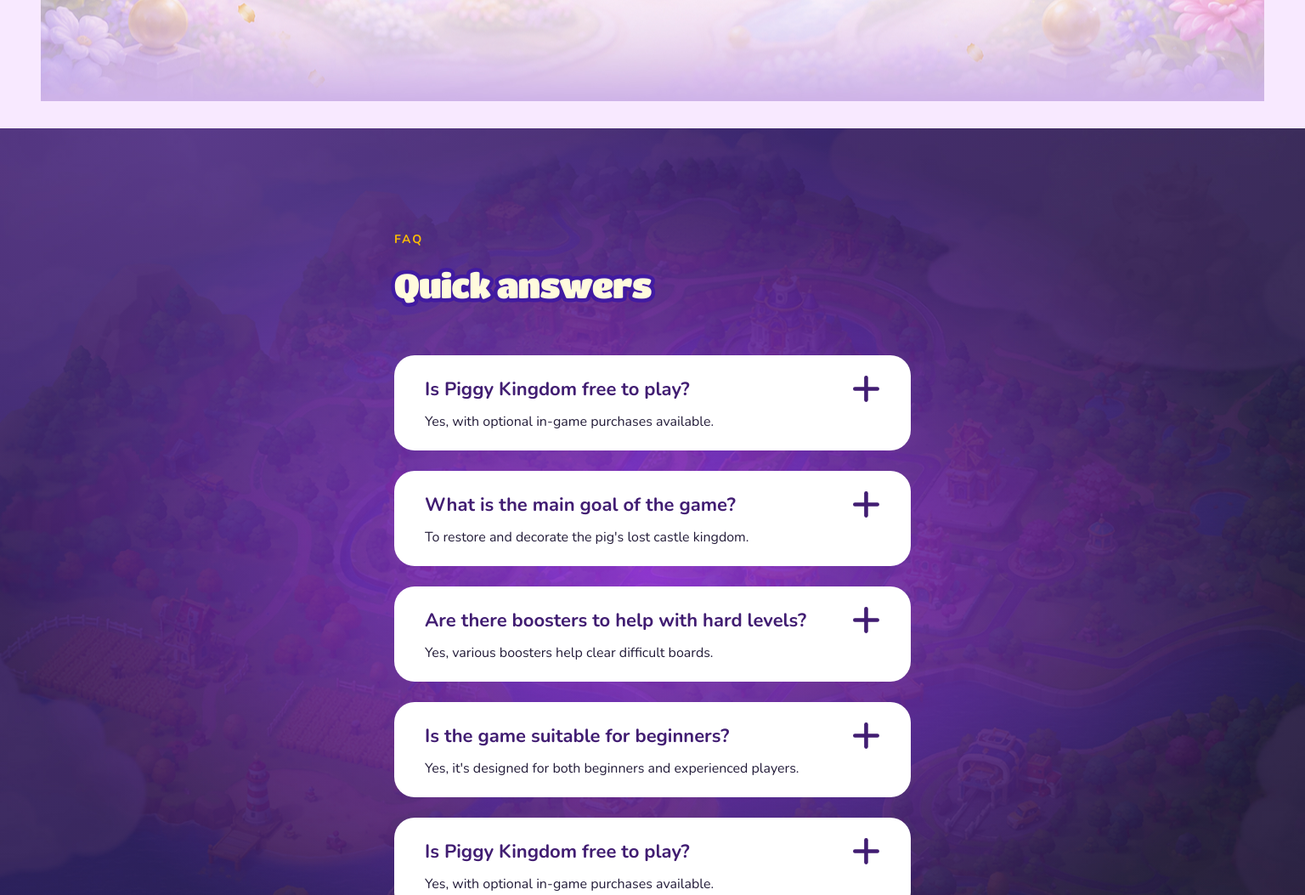
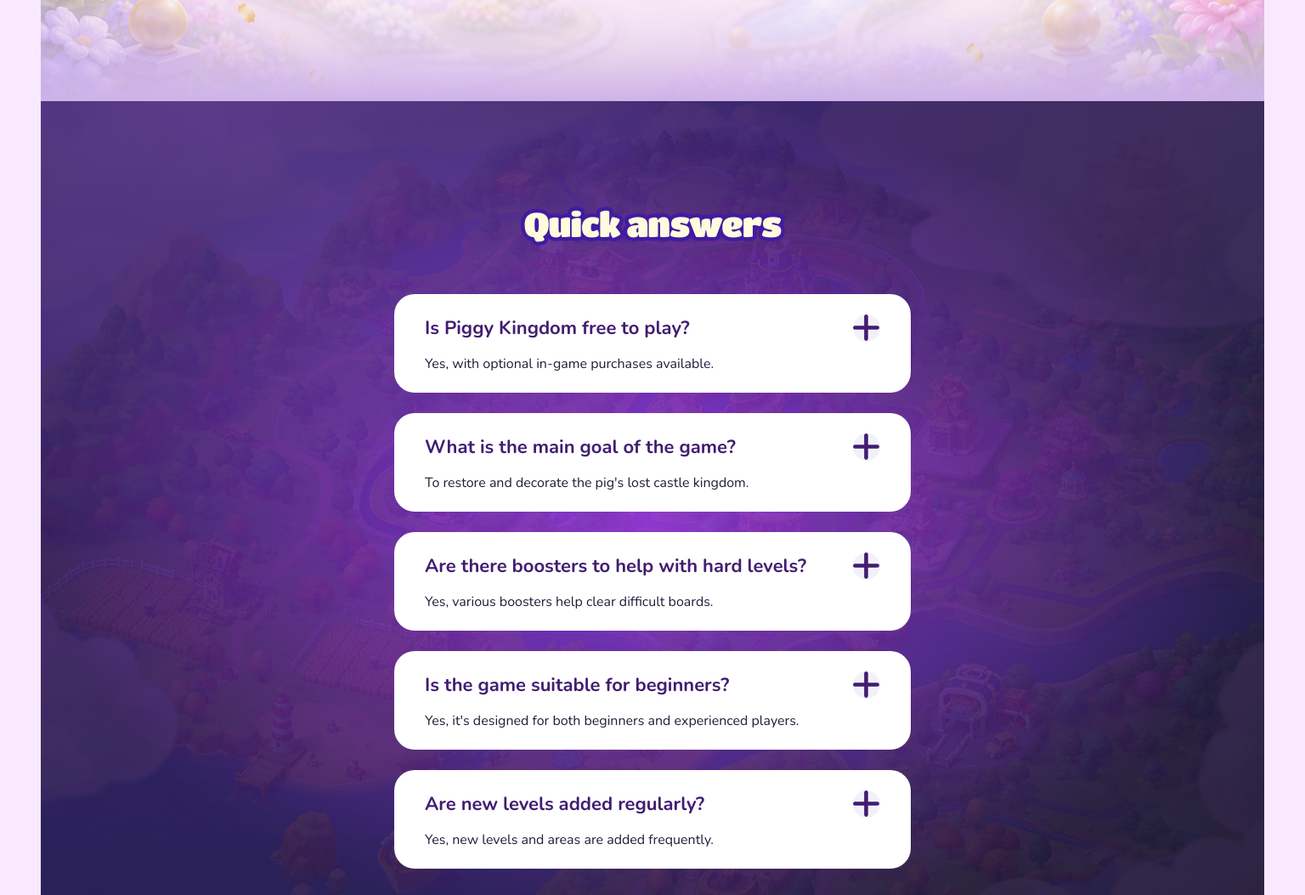
Before and after one commit to stanislave-droid/STPP-392, a website built with Vite: page src/index.html in a window 1536 px wide. Shown: the part 1656-2709 px from the top of the page at 85% size. Built offline with nearby package versions, Linux system fonts and the light colour scheme; what accordion-js would draw is missing.

Commit message:
fix: align FAQ section with Figma design

```diff
--- a/src/css/partials/faq.css
+++ b/src/css/partials/faq.css
@@ -1,8 +1,11 @@
 /* Styles for Mobile devices */
 .faq {
+  margin: 0 ;
+}
+
+.faq > .container {
   box-sizing: border-box;
   min-height: 792px;
-  margin: 32px 0 -32px;
   padding: 40px 16px;
   background-color: #2c0f5e;
   background-image: radial-gradient(120% 140% at 50% 0%, rgba(112, 29, 219, 0.12) 0%, rgba(74, 23, 149, 0.2) 45%, rgba(20, 8, 46, 0.32) 100%),
@@ -10,13 +13,8 @@
   background-image: radial-gradient(120% 140% at 50% 0%, rgba(112, 29, 219, 0.12) 0%, rgba(74, 23, 149, 0.2) 45%, rgba(20, 8, 46, 0.32) 100%),
     image-set(url('../../img/partials/FAQ/FAQ_Mob-1x.jpg') 1x, url('../../img/partials/FAQ/FAQ_Mob-2x.jpg') 2x);
   background-size: cover;
-  background-position: center top;
+  background-position: center;
   background-repeat: no-repeat;
-}
-
-.faq-inner {
-  max-width: 608px;
-  margin: 0 auto;
 }
 
 .faq-heading-group {
@@ -27,43 +25,20 @@
 }
 
 .faq-label {
-  position: relative;
-  z-index: 1;
   display: flex;
-  align-items: center;
   justify-content: center;
-  width: 180px;
-  height: 32px;
   margin: 0 auto;
-  background: linear-gradient(180deg, #fbbc04 0%, #ffe9a6 50%, #fbbc04 100%);
-  border: 1px solid #cc9800;
-  border-radius: 4px;
-  font-family: 'Nunito', sans-serif;
-  font-weight: 400;
-  font-size: 16px;
-  line-height: 20px;
-  color: #231c39;
 }
 
-.faq-label::before,
-.faq-label::after {
-  content: '';
-  position: absolute;
-  top: 50%;
-  width: 12px;
-  height: 12px;
-  background: linear-gradient(180deg, #fbbc04 0%, #cc9800 100%);
-  border: 1px solid #cc9800;
-  transform: translateY(-50%) rotate(45deg);
-  z-index: -1;
+.faq-label-icon {
+  display: none;
+  height: auto;
 }
 
-.faq-label::before {
-  left: -6px;
-}
-
-.faq-label::after {
-  right: -6px;
+.faq-label-icon-mobile {
+  display: block;
+  width: 180px;
+  aspect-ratio: 181 / 33;
 }
 
 .faq-heading {
@@ -158,51 +133,59 @@
 
 /* Styles for Desktop devices */
 @media only screen and (min-width: 1440px) {
-  .faq {
-    padding: 124px 0;
+  .faq > .container {
+    box-sizing: border-box;
+    display: flex;
+    align-items: center;
+    justify-content: center;
+    height: 983px;
+    padding: 0;
     background-color: #2c0f5e;
+    background-position: center top;
     background-image: radial-gradient(120% 140% at 15% 0%, rgba(155, 77, 255, 0.35) 0%, rgba(112, 29, 219, 0.24) 38%, rgba(74, 23, 149, 0.2) 72%, rgba(20, 8, 46, 0.32) 100%),
       url('../../img/partials/FAQ/FAQ_Background-1x.jpg');
     background-image: radial-gradient(120% 140% at 15% 0%, rgba(155, 77, 255, 0.35) 0%, rgba(112, 29, 219, 0.24) 38%, rgba(74, 23, 149, 0.2) 72%, rgba(20, 8, 46, 0.32) 100%),
       image-set(url('../../img/partials/FAQ/FAQ_Background-1x.jpg') 1x, url('../../img/partials/FAQ/FAQ_Background-2x.jpg') 2x);
   }
 
+  .faq-content {
+    width: 608px;
+    transform: translateY(-15px);
+  }
+
   .faq-heading-group {
+    align-items: center;
     gap: 24px;
-    margin-bottom: 60px;
+    width: 332px;
+    margin: 0 auto 60px;
   }
 
   .faq-label {
-    width: auto;
-    height: auto;
+    width: 140px;
     margin: 0;
-    padding: 0;
-    background: none;
-    border: 0;
-    border-radius: 0;
-    display: block;
-    font-weight: 700;
-    font-size: 14px;
-    line-height: 1;
-    letter-spacing: 2px;
-    text-transform: uppercase;
-    color: var(--gold-color);
   }
 
-  .faq-label::before,
-  .faq-label::after {
-    content: none;
+  .faq-label-icon-mobile {
+    display: none;
+  }
+
+  .faq-label-icon-desktop {
+    display: block;
+    width: 140px;
+    aspect-ratio: 141 / 49;
   }
 
   .faq-heading {
     font-size: 40px;
     line-height: 45px;
     letter-spacing: -1.2px;
-    text-align: left;
+    text-align: center;
   }
 
   .faq-accordion {
     gap: 24px;
+    width: 608px;
+    margin: 0;
   }
 
   .faq-item {
@@ -221,17 +204,11 @@
   .faq-item-icon {
     width: 32px;
     height: 32px;
-    background: none;
-    border-radius: 0;
-    stroke: #411d72;
-  }
-
-  .faq-item.is-active .faq-item-icon {
-    background: none;
     stroke: #411d72;
   }
 
   .faq-item-answer {
+    padding-top: 16px;
     font-size: 16px;
     line-height: 20px;
   }
--- a/src/partials/faq.html
+++ b/src/partials/faq.html
@@ -4,9 +4,17 @@
   data-observer="section"
   id="faq"
 >
-  <div class="faq-inner">
+  <div class="container">
+    <div class="faq-content">
       <div class="faq-heading-group">
-      <p class="faq-label">FAQ</p>
+        <p class="faq-label" aria-hidden="true">
+          <svg class="faq-label-icon faq-label-icon-mobile" focusable="false">
+            <use href="/img/sprite.svg#icon-faq-mob"></use>
+          </svg>
+          <svg class="faq-label-icon faq-label-icon-desktop" focusable="false">
+            <use href="/img/sprite.svg#icon-faq"></use>
+          </svg>
+        </p>
         <h2 id="faq-heading" class="faq-heading heading-outline-purple">
           Quick answers
         </h2>
@@ -113,7 +121,7 @@
           <h3 class="ac-header faq-item-header">
             <button type="button" class="ac-trigger faq-item-trigger">
               <span class="faq-item-question"
-              >Is Piggy Kingdom free to play?</span
+                >Are new levels added regularly?</span
               >
               <svg
                 class="faq-item-icon"
@@ -128,10 +136,11 @@
           </h3>
           <div class="ac-panel faq-item-panel">
             <p class="ac-text faq-item-answer">
-            Yes, with optional in-game purchases available.
+              Yes, new levels and areas are added frequently.
             </p>
           </div>
         </div>
       </div>
     </div>
+  </div>
 </section>
```
Lines whose indentation alone changed are shown as unchanged.
